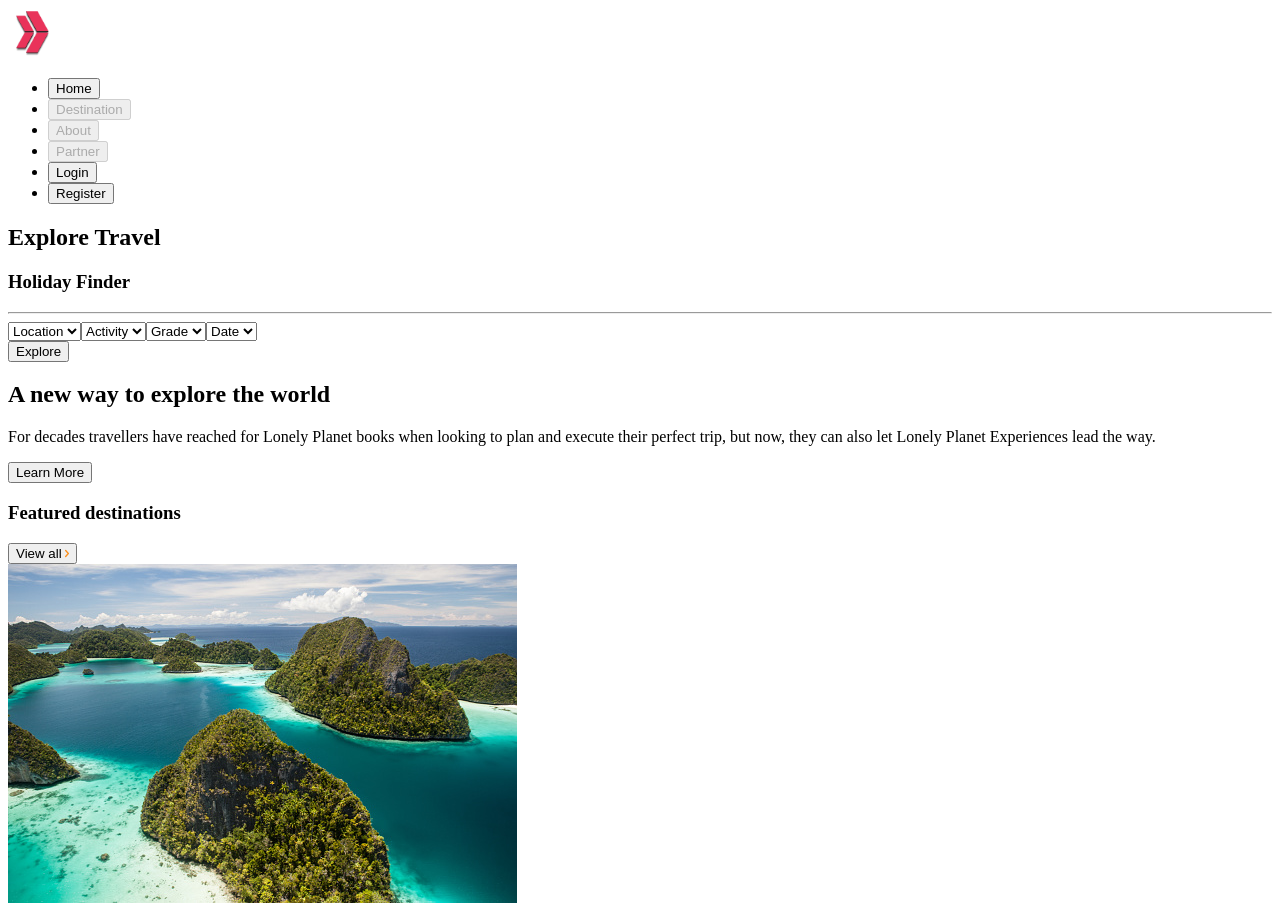
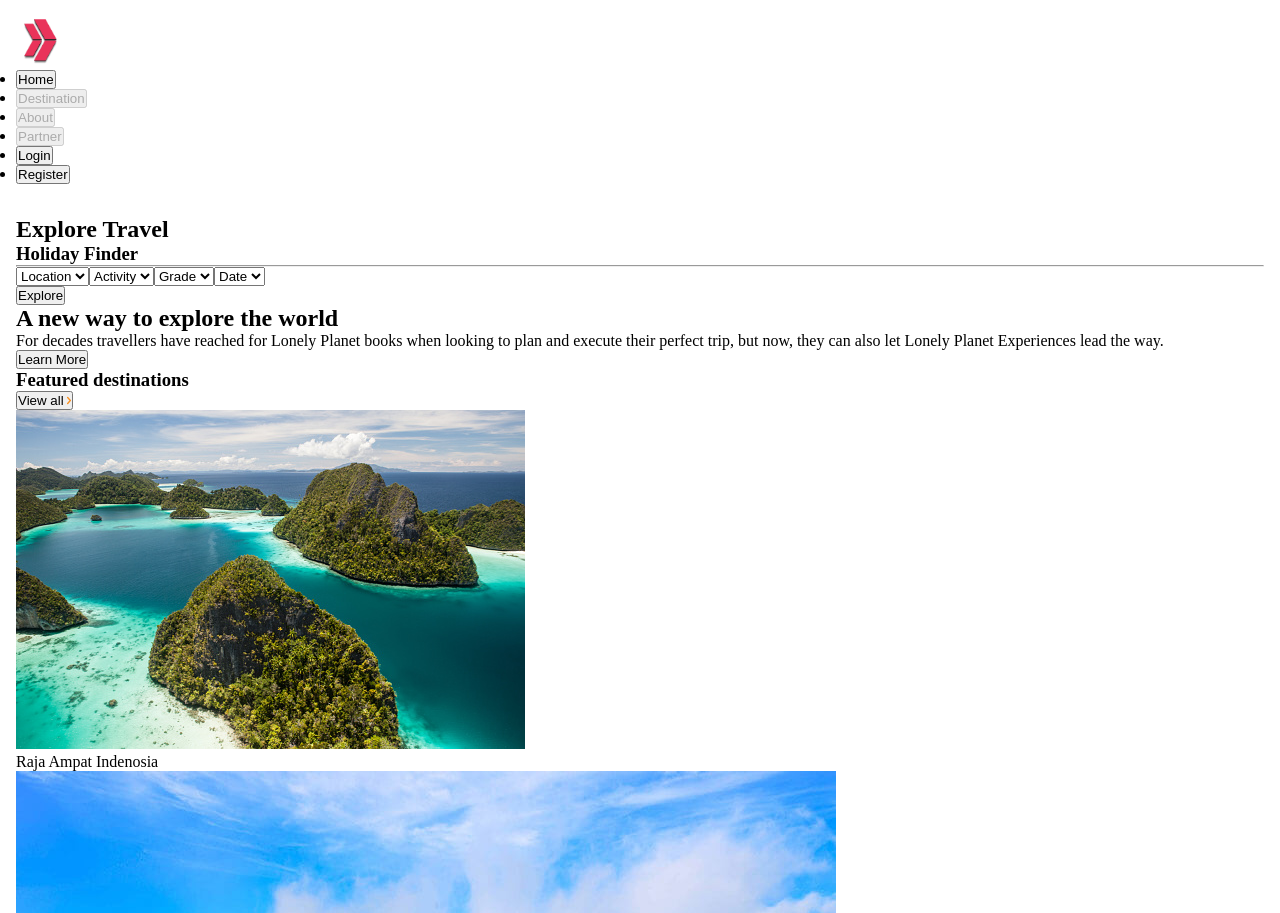
Before and after one commit to baharkose/Sass-Project, a plain HTML site: page hc16_sass_project/project-inclass/index.html in a window 1280 px wide. Shown: the top 913 px of the page. Drawn offline with nearby package versions, Linux system fonts and the light colour scheme; files that its build step writes are made by us from their sources; some icons are missing.

Commit message:
added bg and container

```diff
--- a/hc16_sass_project/project-inclass/index.html
+++ b/hc16_sass_project/project-inclass/index.html
@@ -7,7 +7,7 @@
     <title>Travel Site</title>
   </head>
   <body>
-    <nav class="header">
+    <nav class="header container">
       <img
         src="./assets/Clarusway_Logo.png"
         width="50px"
@@ -28,7 +28,7 @@
         <li><button class="header__links--register">Register</button></li>
       </ul>
     </nav>
-    <main>
+    <main class="container">
       <!-- home -->
 
       <section class="home">
--- a/hc16_sass_project/project-inclass/scss/abstracts/_variables.scss
+++ b/hc16_sass_project/project-inclass/scss/abstracts/_variables.scss
@@ -6,3 +6,6 @@ $btnBorderColor:#fb8f1d;
 $borderColor: #afb069;
 $headerColor: #202336;
 $h3Color: #000000;
+
+// küçülme rahat olsun diye yapıldı.
+$maxWidth: 1536px;
--- a/hc16_sass_project/project-inclass/scss/main.scss
+++ b/hc16_sass_project/project-inclass/scss/main.scss
@@ -1 +1,28 @@
 // main
+@use "./abstracts/variables"  as v;
+@use "./base/reset"; // içinde değişken vs olmadığı içinas e ihtiyaç duyulmadı.
+
+// @use "./abstracts/color" as c  bu use e özel bişeydir.
+// hala göremedi neden? ya variables.$mainColor denilmeli ya da as kullanılmalı;
+// variables ve abstarckta da main colors var hangisi geçerli hengisini çağırırsam.
+// importta bir değişken yalnızca bir kez kullanılabilir. ancak as ya da . adres kullanılmalıdır.
+
+// @use "./abstacts/variables" as * abstart içerisindeki her türlü variablesı kullan.
+
+
+body{
+    background-color: v.$mainColor;
+    // background-color: $mainColor;
+}
+
+.container{
+    max-width: v.$maxWidth;
+    // sayfa ortalandı
+    margin: auto;
+    padding: 1rem;
+}
+
+button,
+i{
+    cursor:pointer;
+}
```
Also changed, not shown: hc16_sass_project/project-inclass/css/style.css (added), 1 other file.
